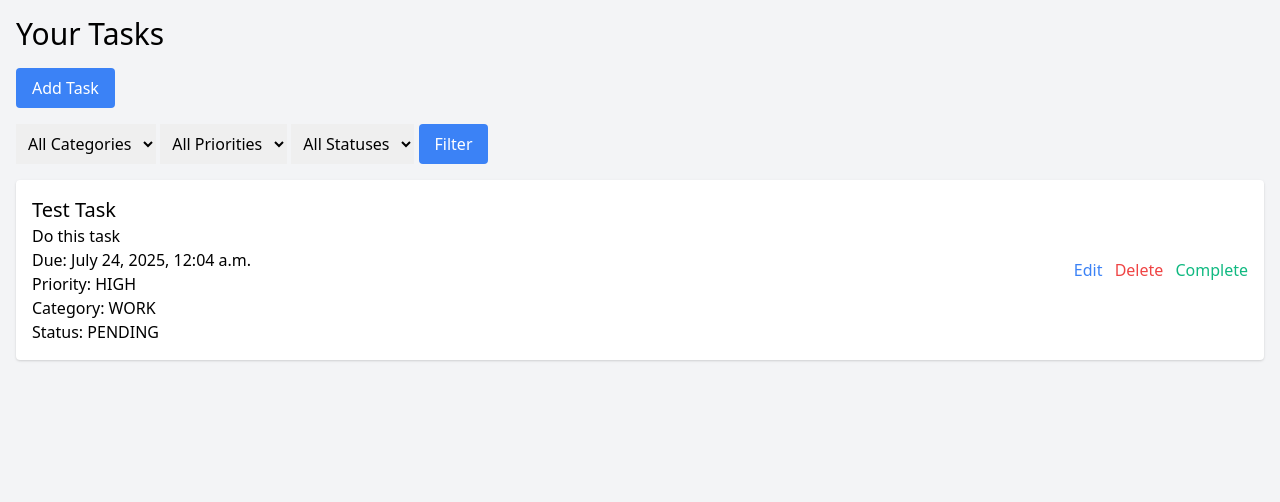
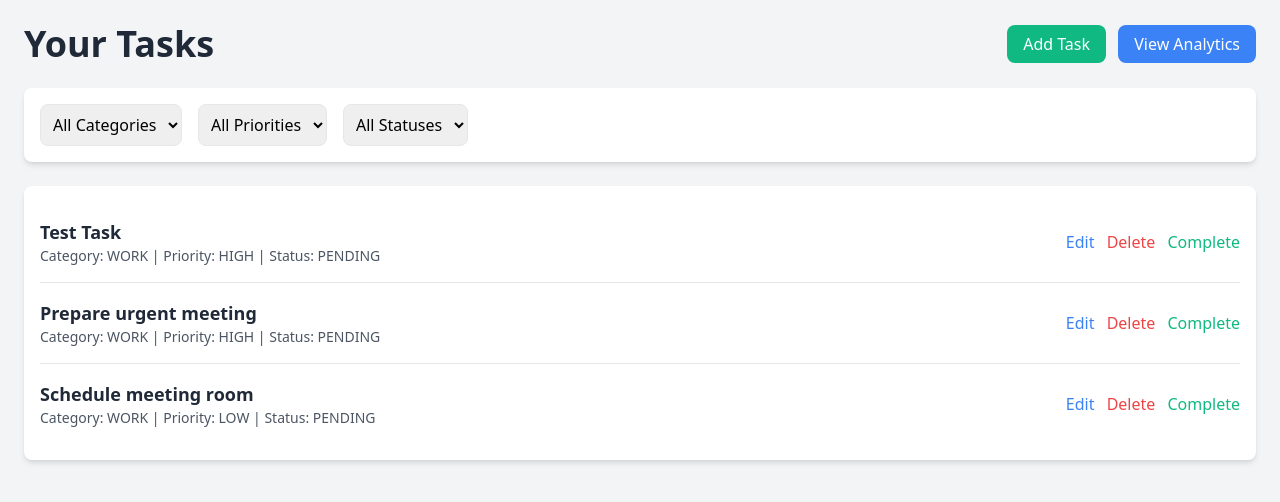
Before and after one commit to SeethaLakshmi04/todo-app, a Django app: page /tasks/ in a window 1280 px wide. Shown: the top 502 px of the page. Run offline with Django 5.2, Linux system fonts and the light colour scheme; the first user in the database is signed in; data comes from the database, SQL or seed files in the repository.

Commit message:
Added AI prioritization and suggestions to task creation

```diff
--- a/tasks/urls.py
+++ b/tasks/urls.py
@@ -7,4 +7,5 @@ urlpatterns = [
     path('update/<int:pk>/', views.task_update, name='task_update'),
     path('delete/<int:pk>/', views.task_delete, name='task_delete'),
     path('complete/<int:pk>/', views.task_complete, name='task_complete'),
+    path('analytics/', views.analytics, name='analytics'),
 ]
--- a/tasks/views.py
+++ b/tasks/views.py
@@ -2,7 +2,10 @@ from django.shortcuts import render, redirect, get_object_or_404
 from django.contrib.auth.decorators import login_required
 from .models import Task
 from .forms import TaskForm
-
+from .ai_utils import prioritize_task, suggest_related_tasks
+import json
+from django.db.models import Count
+from django.utils import timezone
 
 @login_required
 def task_list(request):
@@ -17,6 +20,34 @@ def task_list(request):
     if status:
         tasks = tasks.filter(status=status)
     return render(request, 'tasks/task_list.html', {'tasks': tasks})
+
+@login_required
+def task_create(request):
+    if request.method == 'POST':
+        form = TaskForm(request.POST)
+        if form.is_valid():
+            task = form.save(commit=False)
+            task.user = request.user
+            # Set AI-driven priority
+            task.priority = prioritize_task(task)
+            task.save()
+            # Suggest related tasks
+            suggestions = suggest_related_tasks(task.description)
+            if suggestions:
+                for suggestion in suggestions:
+                    Task.objects.create(
+                        user=request.user,
+                        title=suggestion,
+                        description='Suggested task',
+                        due_date=task.due_date,
+                        priority='LOW',
+                        category=task.category,
+                        status='PENDING'
+                    )
+            return redirect('task_list')
+    else:
+        form = TaskForm()
+    return render(request, 'tasks/task_form.html', {'form': form})
 
 @login_required
 def task_update(request, pk):
@@ -45,29 +76,40 @@ def task_complete(request, pk):
     task.save()
     return redirect('task_list')
 
-from .ai_utils import prioritize_task, suggest_related_tasks
+@login_required
+def analytics(request):
+    tasks = Task.objects.filter(user=request.user)
 
-@login_required
-def task_create(request):
-    if request.method == 'POST':
-        form = TaskForm(request.POST)
-        if form.is_valid():
-            task = form.save(commit=False)
-            task.user = request.user
-            task.priority = prioritize_task(task)
-            task.save()
-            suggestions = suggest_related_tasks(task.description)
-            if suggestions:
-                for suggestion in suggestions:
-                    Task.objects.create(
-                        user=request.user,
-                        title=suggestion,
-                        description='Suggested task',
-                        due_date=task.due_date,
-                        priority='LOW',
-                        category=task.category
-                    )
-            return redirect('task_list')
-    else:
-        form = TaskForm()
-    return render(request, 'tasks/task_form.html', {'form': form})
+    # Priority data as an array
+    priority_data = [
+        tasks.filter(priority='LOW').count(),
+        tasks.filter(priority='MEDIUM').count(),
+        tasks.filter(priority='HIGH').count()
+    ]
+
+    # Category data as an array
+    category_data = [
+        tasks.filter(category='WORK').count(),
+        tasks.filter(category='PERSONAL').count(),
+        tasks.filter(category='OTHER').count()
+    ]
+
+    # Status data as an array
+    status_data = [
+        tasks.filter(status='PENDING').count(),
+        tasks.filter(status='COMPLETED').count()
+    ]
+
+    # Average completion time for completed tasks
+    completion_times = [
+        (t.updated_at - t.created_at).total_seconds() / 3600
+        for t in tasks.filter(status='COMPLETED')
+    ]
+    avg_completion_time = sum(completion_times) / len(completion_times) if completion_times else 0
+
+    return render(request, 'tasks/analytics.html', {
+        'priority_data': json.dumps(priority_data),
+        'category_data': json.dumps(category_data),
+        'status_data': json.dumps(status_data),
+        'avg_completion_time': avg_completion_time,
+    })
--- a/templates/tasks/task_list.html
+++ b/templates/tasks/task_list.html
@@ -1,64 +1,64 @@
 <!DOCTYPE html>
-<html lang="en-US">
+<html lang="en">
 <head>
-    <title>Tasks</title>
+    <meta charset="UTF-8">
+    <meta name="viewport" content="width=device-width, initial-scale=1.0">
+    <title>Your Tasks</title>
     <link href="https://cdn.jsdelivr.net/npm/tailwindcss@2.2.19/dist/tailwind.min.css" rel="stylesheet">
-    <script src="https://cdn.jsdelivr.net/npm/sortablejs@1.15.0/Sortable.min.js"></script>
 </head>
-<body class="bg-gray-100">
-<div class="container mx-auto p-4">
-    <h1 class="text-3xl mb-4">Your Tasks</h1>
-    <a href="{% url 'task_create' %}" class="bg-blue-500 text-white px-4 py-2 rounded mb-4 inline-block">Add Task</a>
-    <form class="mb-4">
-        <label>
-            <select name="category" class="p-2">
+<body class="bg-gray-100 font-sans">
+<div class="container mx-auto p-6">
+    <div class="flex justify-between items-center mb-6">
+        <h1 class="text-4xl font-bold text-gray-800">Your Tasks</h1>
+        <div>
+            <a href="{% url 'task_create' %}" class="bg-green-500 text-white px-4 py-2 rounded-lg hover:bg-green-600 transition duration-200 mr-2">Add Task</a>
+            <a href="{% url 'analytics' %}" class="bg-blue-500 text-white px-4 py-2 rounded-lg hover:bg-blue-600 transition duration-200">View Analytics</a>
+        </div>
+    </div>
+    <div class="bg-white p-4 rounded-lg shadow-md mb-6">
+        <form method="get" class="flex space-x-4">
+            <select name="category" onchange="this.form.submit()" class="p-2 border rounded-lg">
                 <option value="">All Categories</option>
-                <option value="WORK">Work</option>
-                <option value="PERSONAL">Personal</option>
-                <option value="OTHER">Other</option>
+                <option value="WORK" {% if request.GET.category == 'WORK' %}selected{% endif %}>Work</option>
+                <option value="PERSONAL" {% if request.GET.category == 'PERSONAL' %}selected{% endif %}>Personal</option>
+                <option value="OTHER" {% if request.GET.category == 'OTHER' %}selected{% endif %}>Other</option>
             </select>
-        </label>
-        <label>
-            <select name="priority" class="p-2">
+            <select name="priority" onchange="this.form.submit()" class="p-2 border rounded-lg">
                 <option value="">All Priorities</option>
-                <option value="LOW">Low</option>
-                <option value="MEDIUM">Medium</option>
-                <option value="HIGH">High</option>
+                <option value="LOW" {% if request.GET.priority == 'LOW' %}selected{% endif %}>Low</option>
+                <option value="MEDIUM" {% if request.GET.priority == 'MEDIUM' %}selected{% endif %}>Medium</option>
+                <option value="HIGH" {% if request.GET.priority == 'HIGH' %}selected{% endif %}>High</option>
             </select>
-        </label>
-        <label>
-            <select name="status" class="p-2">
+            <select name="status" onchange="this.form.submit()" class="p-2 border rounded-lg">
                 <option value="">All Statuses</option>
-                <option value="PENDING">Pending</option>
-                <option value="COMPLETED">Completed</option>
+                <option value="PENDING" {% if request.GET.status == 'PENDING' %}selected{% endif %}>Pending</option>
+                <option value="COMPLETED" {% if request.GET.status == 'COMPLETED' %}selected{% endif %}>Completed</option>
             </select>
-        </label>
-        <button type="submit" class="bg-blue-500 text-white px-4 py-2 rounded">Filter</button>
         </form>
-    <ul id="task-list" class="space-y-4">
+    </div>
+    <div class="bg-white p-4 rounded-lg shadow-md">
+        {% if tasks %}
+        <ul class="divide-y divide-gray-200">
             {% for task in tasks %}
-        <li class="bg-white p-4 rounded shadow flex justify-between items-center">
+            <li class="py-4 flex justify-between items-center">
                 <div>
-                <h3 class="text-xl">{{ task.title }}</h3>
-                <p>{{ task.description }}</p>
-                <p>Due: {{ task.due_date }}</p>
-                <p>Priority: {{ task.priority }}</p>
-                <p>Category: {{ task.category }}</p>
-                <p>Status: {{ task.status }}</p>
+                    <strong class="text-lg text-gray-800">{{ task.title }}</strong>
+                    <p class="text-sm text-gray-600">Category: {{ task.category }} | Priority: {{ task.priority }} | Status: {{ task.status }}</p>
                 </div>
-            <div>
-                <a href="{% url 'task_update' task.pk %}" class="text-blue-500">Edit</a>
-                <a href="{% url 'task_delete' task.pk %}" class="text-red-500 ml-2">Delete</a>
+                <div class="space-x-2">
+                    <a href="{% url 'task_update' task.pk %}" class="text-blue-500 hover:text-blue-700">Edit</a>
+                    <a href="{% url 'task_delete' task.pk %}" class="text-red-500 hover:text-red-700">Delete</a>
                     {% if task.status == 'PENDING' %}
-                <a href="{% url 'task_complete' task.pk %}" class="text-green-500 ml-2">Complete</a>
+                    <a href="{% url 'task_complete' task.pk %}" class="text-green-500 hover:text-green-700">Complete</a>
                     {% endif %}
                 </div>
             </li>
             {% endfor %}
         </ul>
-    <script>
-        Sortable.create(document.getElementById('task-list'), { animation: 150 });
-    </script>
+        {% else %}
+        <p class="text-gray-600">No tasks yet! Add some to get started.</p>
+        {% endif %}
+    </div>
 </div>
 </body>
 </html>
```
Also changed, not shown: tasks/ai_utils.py (+4 -3 lines), templates/tasks/analytics.html (added, +122 -0 lines), db.sqlite3. Lines whose indentation alone changed are shown as unchanged.
